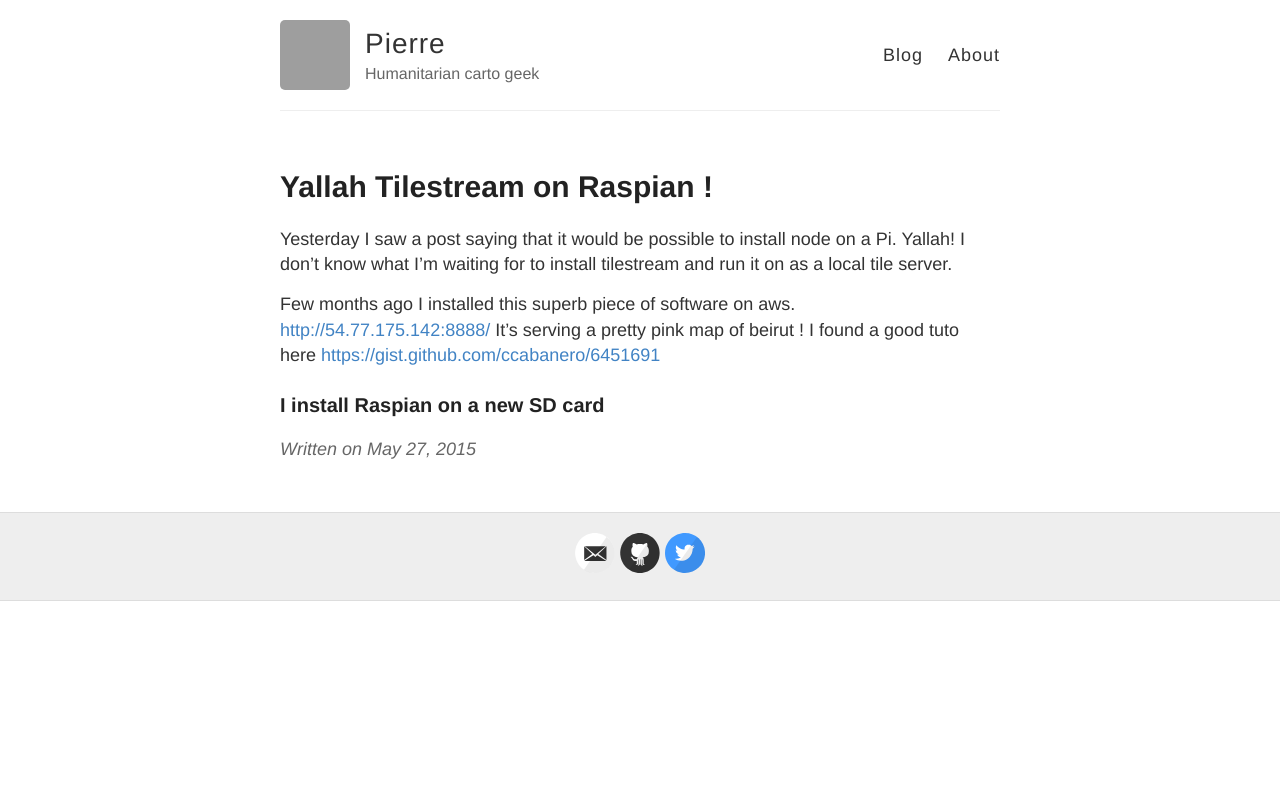
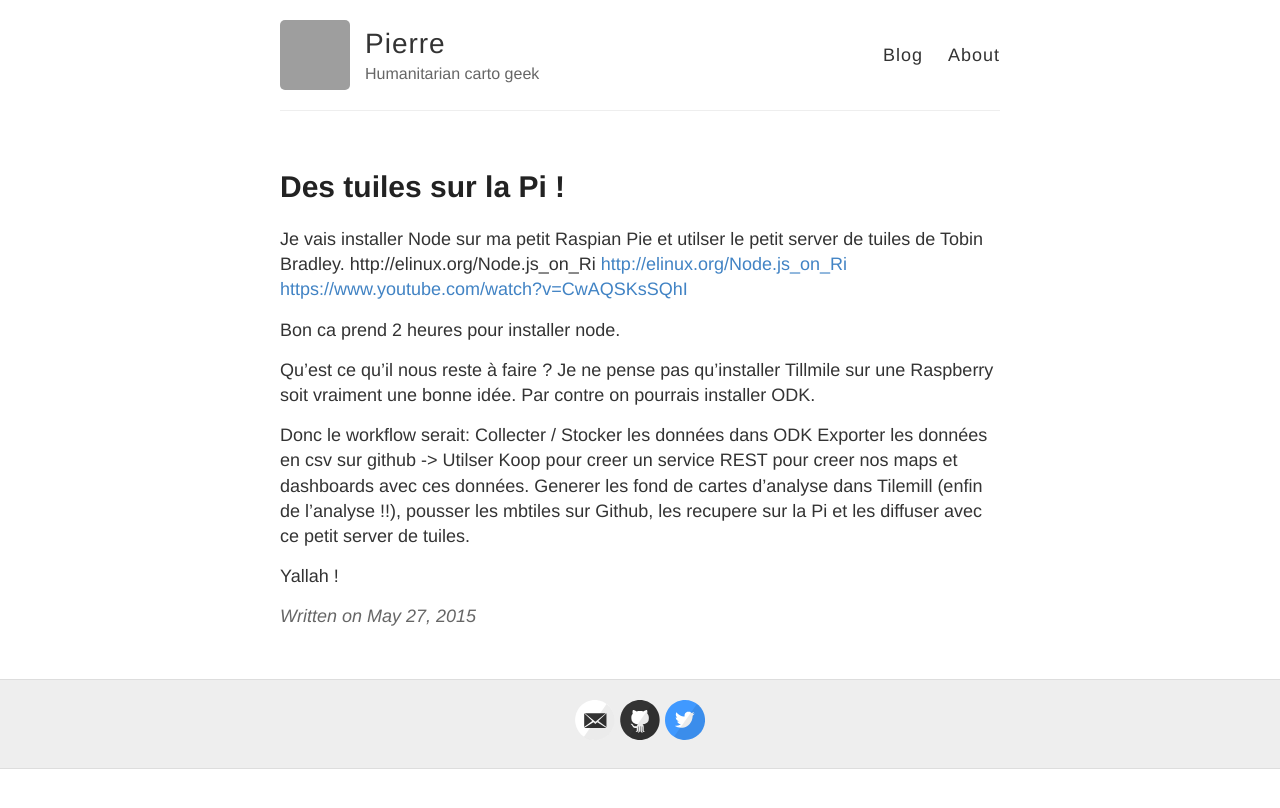
Before and after one commit to pierrelorioux/pierrelorioux.github.io, a Jekyll site: the page built from _posts/2015-5-27-rasp.md, in a window 1280 px wide. Shown: the top 808 px of the page. Built offline with Jekyll 4.4.1, drawn with Linux system fonts in a browser that asks for light colours; Markdown is read by kramdown in place of the engine named in the settings; grey boxes are pictures that could not be loaded.

Commit message:
update article

```diff
--- a/_posts/2015-5-27-rasp.md
+++ b/_posts/2015-5-27-rasp.md
@@ -1,11 +1,21 @@
 ---
 layout: post
-title: Yallah Tilestream on Raspian !
+title: Des tuiles sur la Pi !
 ---
 
-Yesterday I saw a post saying that it would be possible to install node on a Pi. Yallah! I don't know what I'm waiting for to install tilestream and run it on as a local tile server.
+Je vais installer Node sur ma petit Raspian Pie et utilser le petit server de tuiles de Tobin Bradley.
+http://elinux.org/Node.js_on_Ri
+[http://elinux.org/Node.js_on_Ri](http://elinux.org/Node.js_on_Ri)
+[https://www.youtube.com/watch?v=CwAQSKsSQhI](https://www.youtube.com/watch?v=CwAQSKsSQhI)
 
-Few months ago I installed this superb piece of software on aws. [http://54.77.175.142:8888/](http://54.77.175.142:8888/) It's serving a pretty pink map of beirut !
-I found a good tuto here [https://gist.github.com/ccabanero/6451691](https://gist.github.com/ccabanero/6451691)
+Bon ca prend 2 heures pour installer node.
 
-### I install Raspian on a new SD card
+Qu'est ce qu'il nous reste à faire ?
+Je ne pense pas qu'installer Tillmile sur une Raspberry soit vraiment une bonne idée. Par contre on pourrais installer ODK.
+
+Donc le workflow serait:
+Collecter / Stocker les données dans ODK
+Exporter les données en csv sur github -> Utilser Koop pour creer un service REST pour creer nos maps et dashboards avec ces données.
+Generer les fond de cartes d'analyse dans Tilemill (enfin de l'analyse !!), pousser les mbtiles sur Github, les recupere sur la Pi et les diffuser avec ce petit server de tuiles.
+
+Yallah !
```
